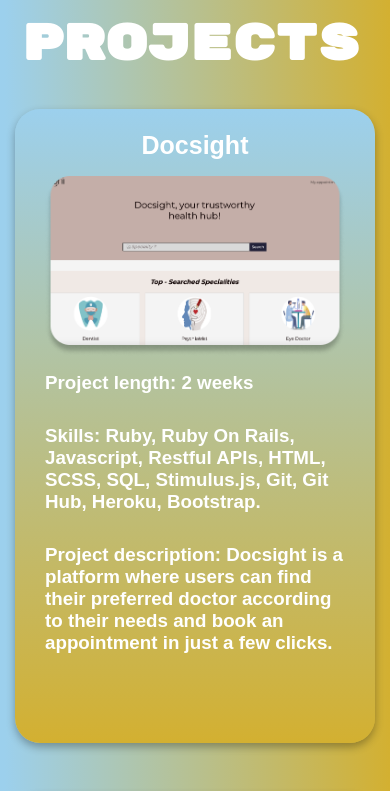
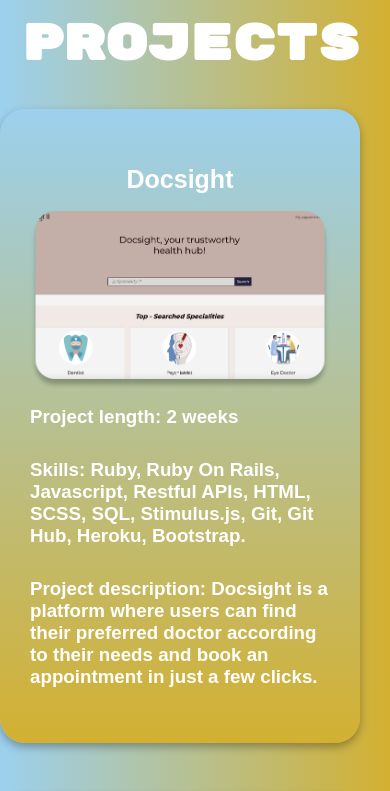
Before and after one commit to marcosamselem/Portfolio, a React (Create React App) app: page /web in a window 390 px wide. Shown: the part 1357-2148 px from the top of the page. Built offline with nearby package versions, Linux system fonts and the light colour scheme; a web font is replaced by a local one.

Commit message:
committing last changes

```diff
--- a/src/App.css
+++ b/src/App.css
@@ -64,7 +64,7 @@
     width: 350px !important;
     height: 624px !important;
     display: flex;
-    margin-left: 15px;
+    justify-content: center;
     flex-direction: column;
     padding: 5px;
     box-shadow: 0 4px 8px rgba(0, 0, 0, 0.3);
```
